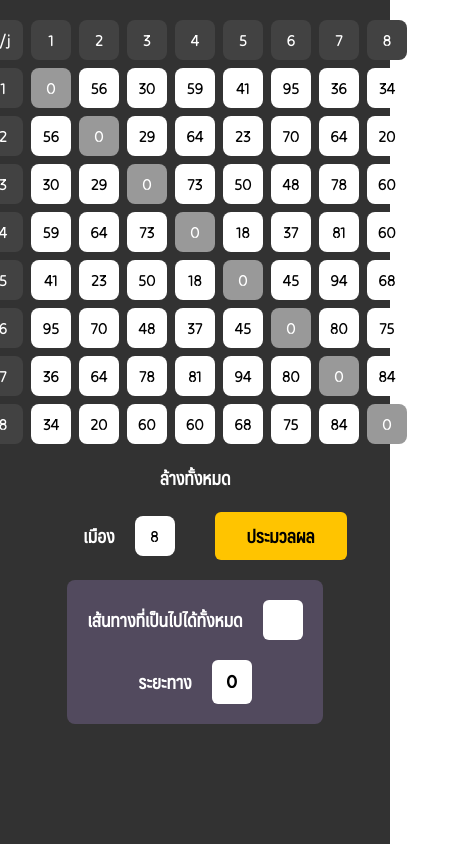
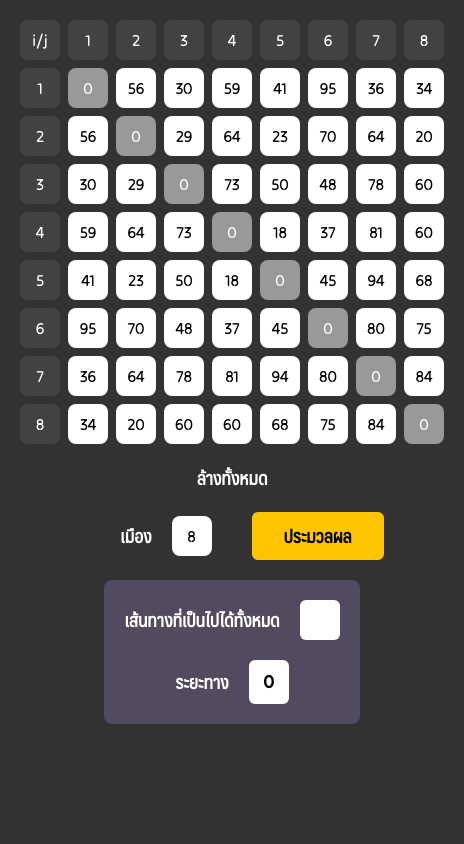
Before and after one commit to JerGun/tsp, a Next.js app: page / in a window 390 px wide. Shown: the whole page, 464 px wide, since content can reach past the window. Built offline with nearby package versions, Linux system fonts and the light colour scheme.

Commit message:
improve responsive

```diff
--- a/src/components/Hero.tsx
+++ b/src/components/Hero.tsx
@@ -72,10 +72,11 @@ export const Hero = () => {
   }
 
   return (
-    <div className="h-full min-h-screen w-full flex flex-col items-center p-5 space-y-5  bg-subBackground">
+    <div className="h-full min-h-screen w-fit md:w-full overflow-x-auto flex flex-col items-center p-5 space-y-5  bg-subBackground">
       {cities > 0 ? (
-        <div className="space-y-2">
-          <div className="w-full flex justify-end items-end space-x-2">
+        <div className="w-full flex flex-col justify-center items-center space-y-2">
+          {/* Head Row */}
+          <div className="flex justify-end items-end space-x-2">
             {[...Array(cities + 1)].map((n, i) => (
               <input
                 className={`h-10 w-10 flex text-center rounded-lg text-white bg-customGrayHeavy`}
@@ -85,6 +86,7 @@ export const Hero = () => {
             ))}
           </div>
           <div className={`grid grid-flow-col auto-cols-max gap-2 rounded-lg`}>
+            {/* Head Column */}
             <div className="space-y-2">
               {[...Array(cities)].map((n, i) => (
                 <input
@@ -94,6 +96,7 @@ export const Hero = () => {
                 />
               ))}
             </div>
+            {/* Cost Data */}
             {[...Array(cities)].map((rowIndex, i) => (
               <div className={`grid ${getNumOfRows()} gap-2`}>
                 {[...Array(cities)].map((colIndex, j) => (
@@ -132,6 +135,7 @@ export const Hero = () => {
         </button>
       ) : null}
 
+      {/* Form */}
       <form action="" className="flex items-center">
         <div className="h-12 px-10 flex items-center space-x-5">
           <p className="font-maledpan font-bold text-lg text-white">เมือง</p>
@@ -142,10 +146,11 @@ export const Hero = () => {
             onChange={(e) => {
               setCities(parseInt(e.target.value))
               if (costMatrix.length < parseInt(e.target.value)) {
-                for (let i = 0; i < parseInt(e.target.value) - costMatrix.length + 2; i++) {
+                const newCount = parseInt(e.target.value) - costMatrix.length
+                for (let i = 0; i < newCount; i++) {
                   costMatrix.push(Array(parseInt(e.target.value)).fill(0))
                   const newCosts = [...costMatrix]
-                  newCosts.forEach((newCost) => (newCost[costMatrix.length-1] = 0))
+                  newCosts.forEach((newCost) => (newCost[costMatrix.length - 1] = 0))
                   console.log("🚀  newCosts:", newCosts)
                   setCostMatrix(newCosts)
                 }
@@ -164,6 +169,8 @@ export const Hero = () => {
           ประมวลผล
         </button>
       </form>
+
+      {/* Result */}
       <div className="flex flex-col justify-center items-center p-5 space-y-5 rounded-lg text-white font-bold text-lg bg-subInput">
         <div className="w-fit flex justify-center items-center space-x-5 ">
           <p className="font-maledpan">เส้นทางที่เป็นไปได้ทั้งหมด</p>
--- a/src/pages/index.tsx
+++ b/src/pages/index.tsx
@@ -1,10 +1,5 @@
+import { Hero } from "@/components/Hero"
 import Head from "next/head"
-import Image from "next/image"
-import { Inter } from "next/font/google"
-import styles from "@/styles/Home.module.css"
-import { Hero } from "@/components/Hero"
-
-const inter = Inter({ subsets: ["latin"] })
 
 export default function Home() {
   return (
```
